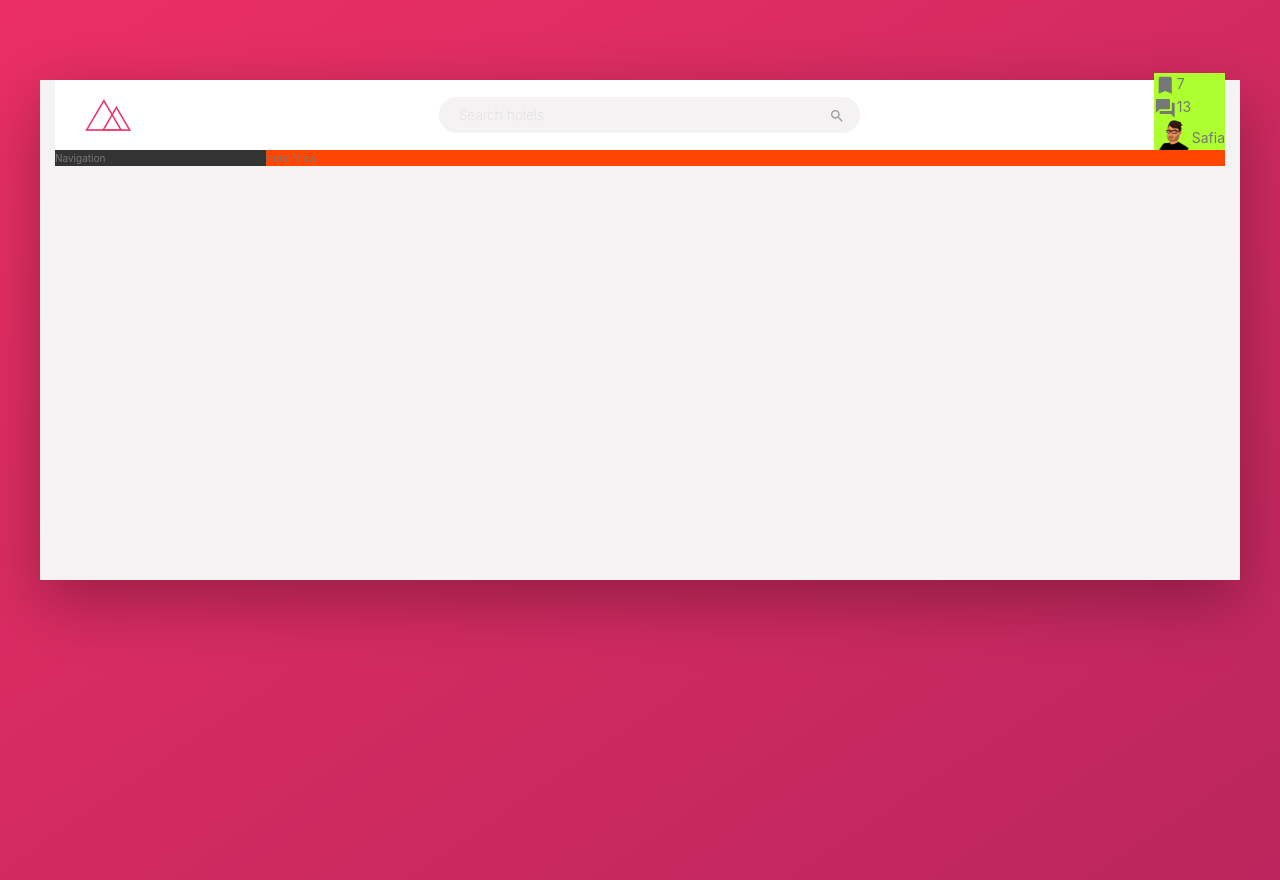
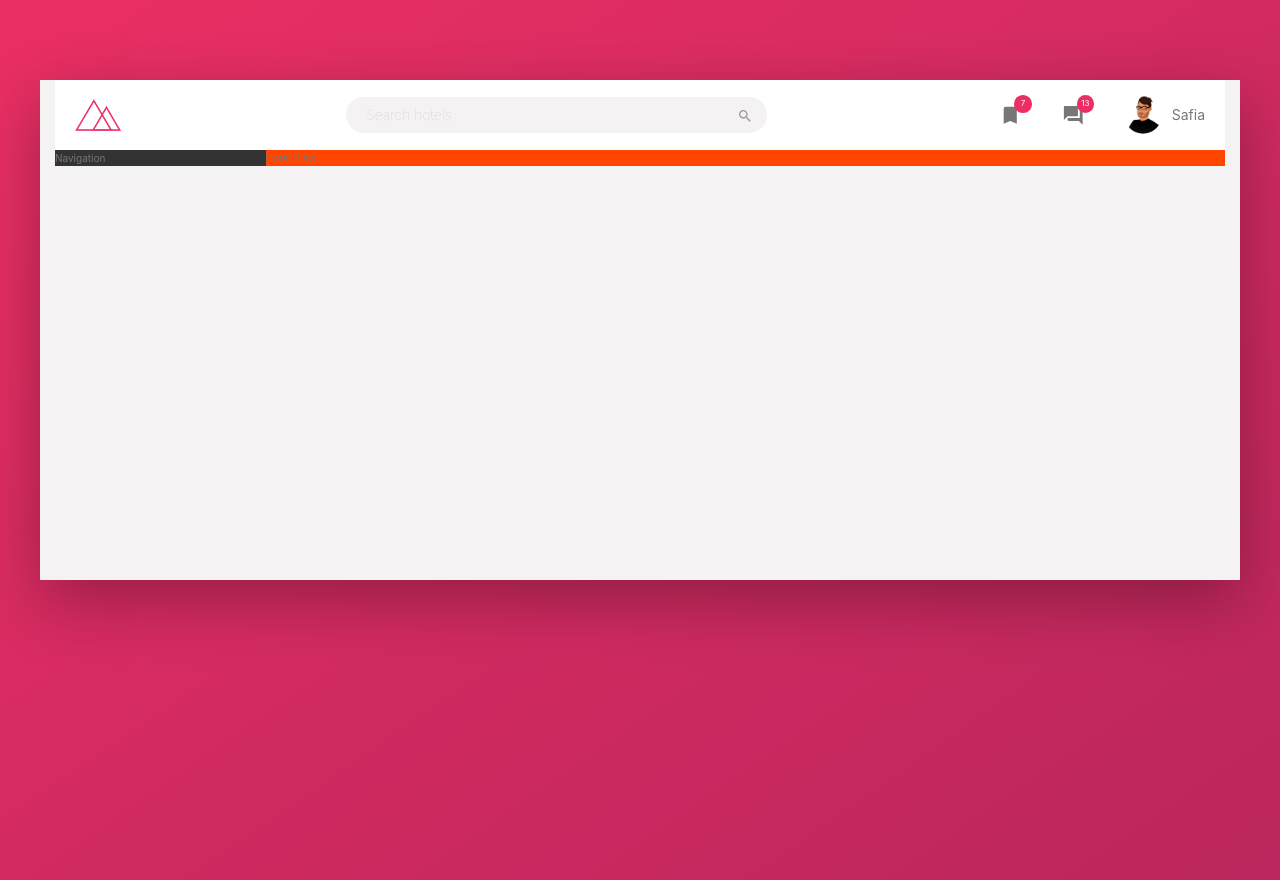
Before and after one commit to mohammadsafia/trilloflexbox, a React (Create React App) app: page / in a window 1280 px wide. Built offline with nearby package versions, Linux system fonts and the light colour scheme; the HTML template or start-up script is replaced by a standard one.

Commit message:
finished header component

```diff
--- a/src/components/base/_components.scss
+++ b/src/components/base/_components.scss
@@ -2,7 +2,7 @@
 // Logo
 .logo {
   height: 3.25rem;
-  margin-left: 3rem;
+  margin-left: 2rem;
 }
 
 ////////////////////////
@@ -56,8 +56,21 @@
 ////////////////////////
 //User Navigation
 .user-nav {
-  background-color: greenyellow;
+  align-self: stretch;
+  display: flex;
+  align-items: center;
+  & > * {
+    padding: 0 2rem;
+    cursor: pointer;
+    height: 100%;
+    display: flex;
+    align-items: center;
+  }
+  & > *:hover {
+    background-color: var(--color-grey-light-2);
+  }
   &__icon-box {
+    position: relative;
   }
 
   &__icon {
@@ -65,14 +78,24 @@
     width: 2.25rem;
   }
   &__notification {
+    font-size: 0.8rem;
+    height: 1.75rem;
+    width: 1.75rem;
+    border-radius: 50%;
+    background-color: var(--color-primary);
+    color: #fff;
+    position: absolute;
+    top: 1.5rem;
+    right: 1rem;
+
+    display: flex;
+    align-items: center;
+    justify-content: center;
   }
 
-  &__user {
-  }
   &__user-photo {
     height: 3.75rem;
     border-radius: 50%;
-  }
-  &__user-name {
+    margin-right: 1rem;
   }
 }
--- a/src/components/base/_layout.scss
+++ b/src/components/base/_layout.scss
@@ -22,7 +22,6 @@
 
 .sidebar {
   background-color: var(--color-grey-dark-1);
-
   flex: 0 0 18%;
 }
 
--- a/src/components/header/header.component.jsx
+++ b/src/components/header/header.component.jsx
@@ -16,11 +16,11 @@ const Header = () => {
         </button>
       </form>
       <nav className="user-nav">
-        <div className="user-nav__nav__icon-box">
+        <div className="user-nav__icon-box">
           <MdBookmark className="user-nav__icon" />
           <span className="user-nav__notification">7</span>
         </div>
-        <div className="user-nav__nav__icon-box">
+        <div className="user-nav__icon-box">
           <MdForum className="user-nav__icon" />
           <span className="user-nav__notification">13</span>
         </div>
```
Also changed, not shown: firebase.json (added), 1 other file (tests, documents, lock files or other folders).
